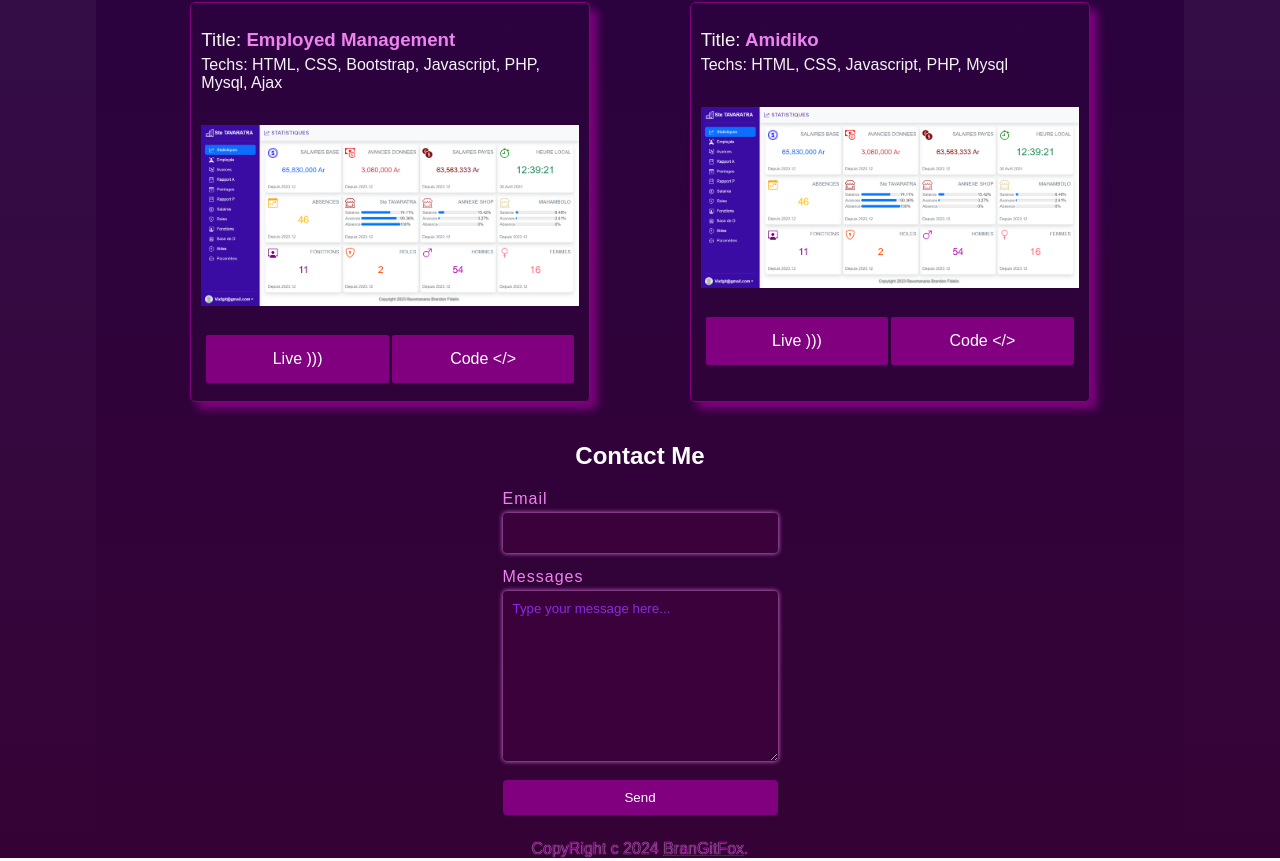
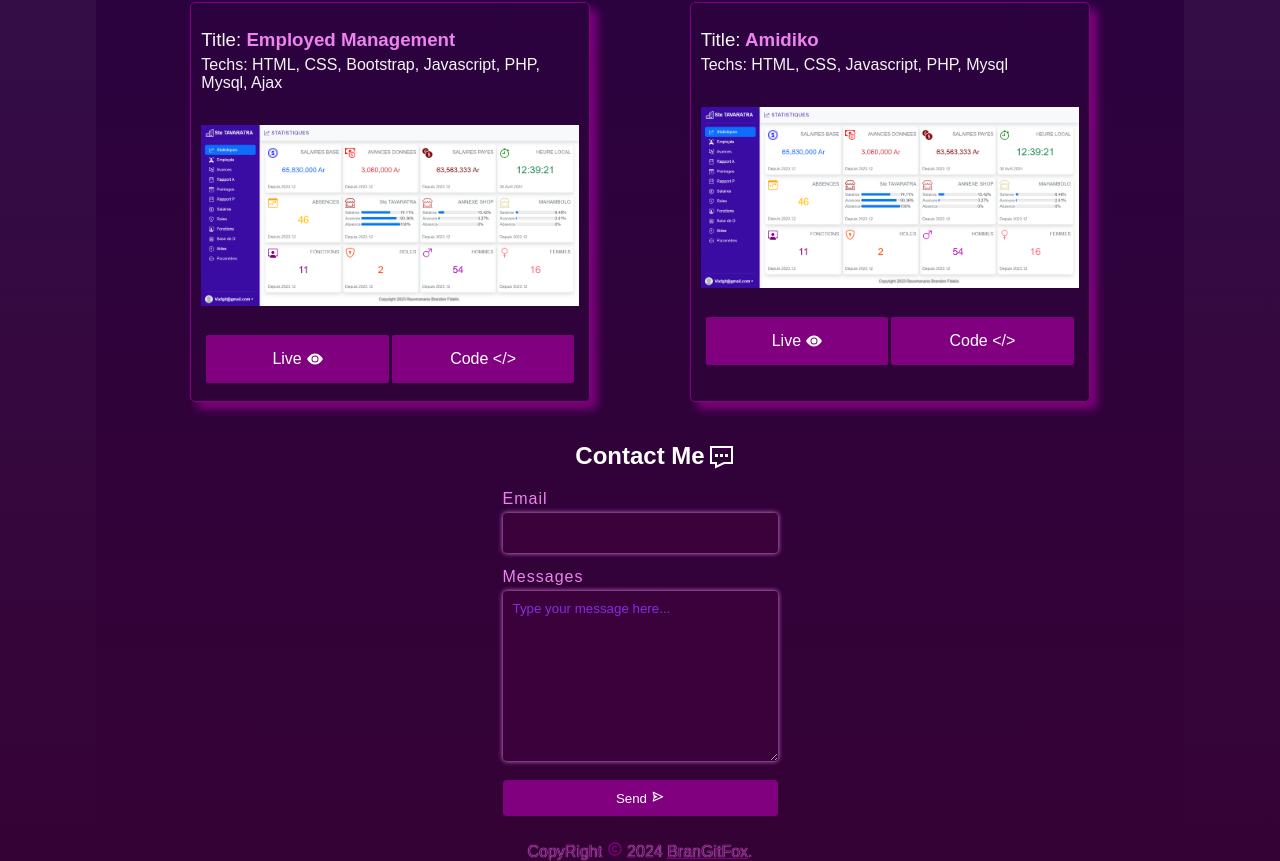
Before and after one commit to branGitfox/React-portfolio, a React (Vite) app: page / in a window 1280 px wide. Shown: the part 2778-3639 px from the top of the page. Built offline with nearby package versions, Linux system fonts and the light colour scheme.

Commit message:
finition

```diff
--- a/src/Components/Contact/Contact.jsx
+++ b/src/Components/Contact/Contact.jsx
@@ -1,9 +1,11 @@
 import React from 'react';
 import './Contact.css'
+import { BiSend } from 'react-icons/bi';
+import { GrContact } from 'react-icons/gr';
 
 const Contact = () => {
     return <div className="contact-container">
-        <h2>Contact Me</h2>
+        <h2 style={{position:'relative'}}>Contact Me {<GrContact style={{position:'absolute', top:'3px', marginLeft:'5px'}}/>}</h2>
         <form>
             <div>
                 <label className='label' htmlFor="email">Email</label>
@@ -14,7 +16,7 @@ const Contact = () => {
                 <textarea value={'Type your message here...'} id="" cols="30" rows="10"></textarea>
             </div>
             <div>
-                <button className='button' type='submit'>Send</button>
+                <button className='button' type='submit'>Send {<BiSend />}</button>
             </div>
         </form>
     </div>
--- a/src/Components/Footer/Footer.jsx
+++ b/src/Components/Footer/Footer.jsx
@@ -1,4 +1,5 @@
 import React from 'react';
+import { BiCopyright } from 'react-icons/bi';
 const style = {
     footer:{
         color:'purple',
@@ -8,7 +9,7 @@ const style = {
 }
 const Footer = () => {
     return <footer style={style.footer}>
-        CopyRight c {new Date().getFullYear()} <a style={{color:'purple'}} href="">BranGitFox</a>.
+        CopyRight {<BiCopyright />} {new Date().getFullYear()} <a style={{color:'purple'}} href="">BranGitFox</a>.
     </footer>
 }
 
--- a/src/Components/Projects/Projects.jsx
+++ b/src/Components/Projects/Projects.jsx
@@ -3,6 +3,8 @@ import project from '/idea.png'
 import me from '../../assets/me.jpeg'
 import './Project.css'
 import { CgSpinner } from 'react-icons/cg';
+import { BsEyeFill } from 'react-icons/bs';
+
 const style= {
     div:{
         marginTop:'20px'
@@ -98,7 +100,7 @@ function Projects({projects, showCode, handleShowCode}){
 
                     </div>
                     <div style={style.actions} className="actions-container">
-                        <div style={style.liveCode} className="live">Live {')))'}</div>
+                        <div style={style.liveCode} className="live">Live { <BsEyeFill style={{marginLeft:'5px'}}/>}</div>
                         <div style={style.liveCode} onClick={(e) => handleShowCode(e, p.code)} className="code">Code {'</>'}</div>
 
                     </div>
```
